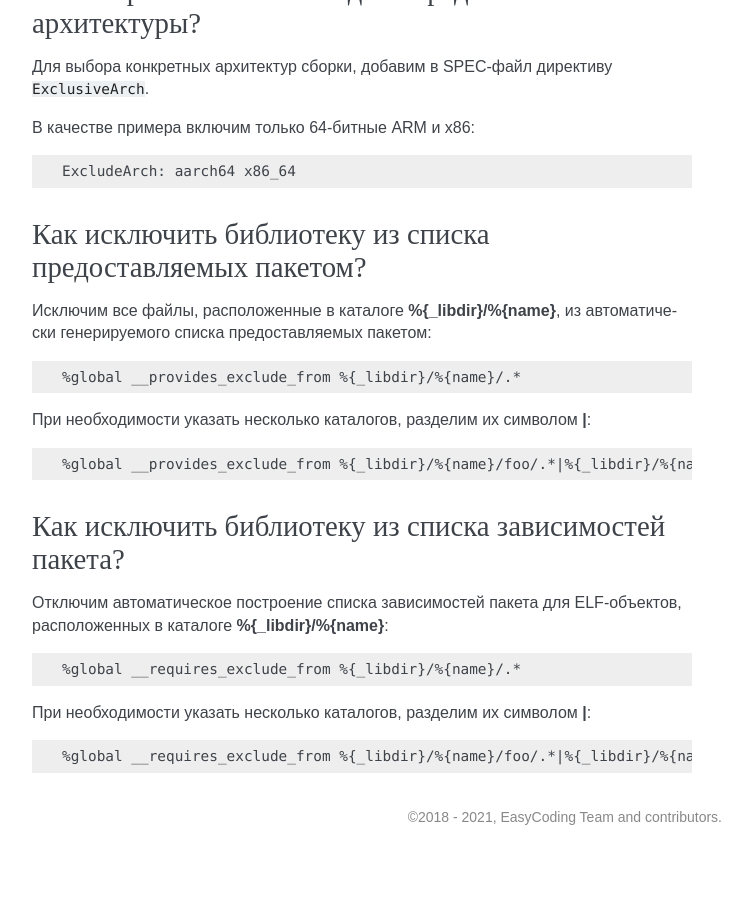
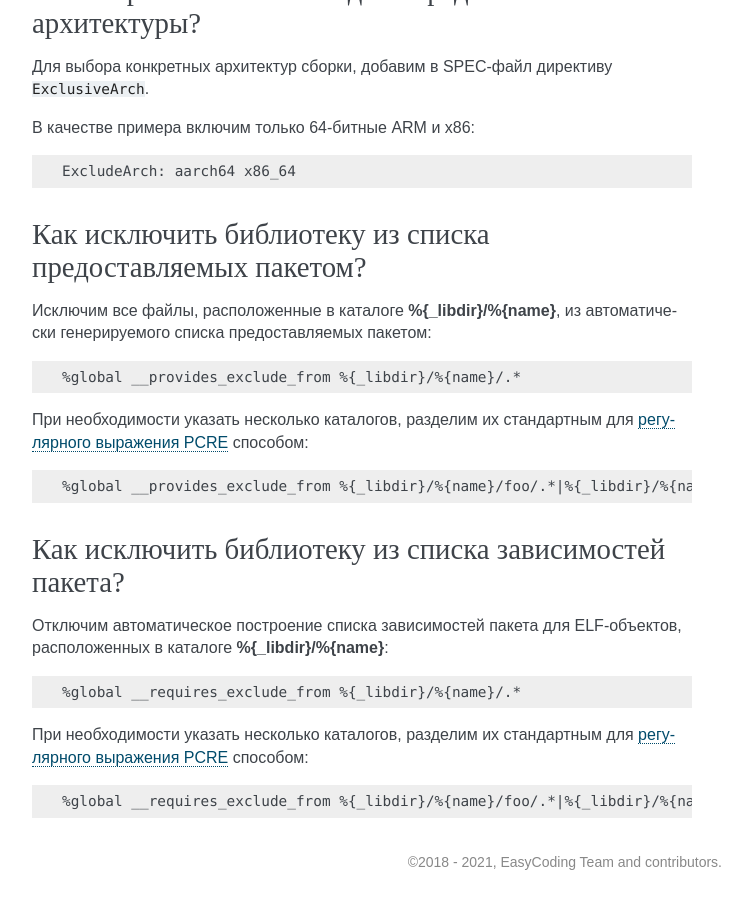
Before and after one commit to RussianFedora/FAQ, a Sphinx documentation site: the page built from source/development.rst, in a window 1280 px wide and 900 px high, scrolled down 27116 px. Shown: the whole window, without its empty margins (388-1137 px from the left). Built offline with Sphinx 7.4.7, drawn with Linux system fonts in a browser that asks for light colours; comment, search, counter and statistics services are not loaded; before the commit the page ends 27971 px from its top, so only the background shows below that.

Commit message:
Added an external hyperlink to the PCRE arcticle.

```diff
--- a/source/development.rst
+++ b/source/development.rst
@@ -1538,7 +1538,7 @@ Qt-приложение, собранное Clang с LTO не запускает
 
     %global __provides_exclude_from %{_libdir}/%{name}/.*
 
-При необходимости указать несколько каталогов, разделим их символом **|**:
+При необходимости указать несколько каталогов, разделим их стандартным для `регулярного выражения PCRE <https://ru.wikipedia.org/wiki/PCRE>`__ способом:
 
 .. code-block:: text
 
@@ -1556,7 +1556,7 @@ Qt-приложение, собранное Clang с LTO не запускает
 
     %global __requires_exclude_from %{_libdir}/%{name}/.*
 
-При необходимости указать несколько каталогов, разделим их символом **|**:
+При необходимости указать несколько каталогов, разделим их стандартным для `регулярного выражения PCRE <https://ru.wikipedia.org/wiki/PCRE>`__ способом:
 
 .. code-block:: text
 
```
